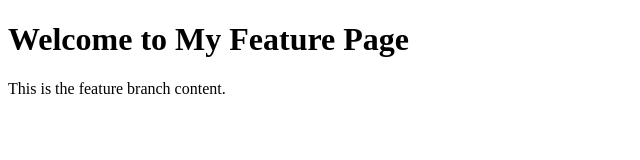
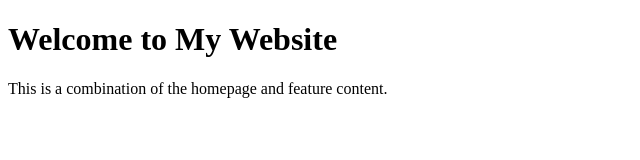
Before and after one commit to meguser/Git-Challenge, a plain HTML site: page index.html in a window 1280 px wide. Shown: the whole page, without its empty margins (0-640 px from the left). Drawn offline with Linux system fonts and the light colour scheme.

Commit message:
try to fix

```diff
--- a/index.html
+++ b/index.html
@@ -3,10 +3,10 @@
 <head>
     <meta charset="UTF-8">
     <meta name="viewport" content="width=device-width, initial-scale=1.0">
-    <title>My Feature Page</title>
+    <title>My Website</title>
 </head>
 <body>
-    <h1>Welcome to My Feature Page</h1>
-    <p>This is the feature branch content.</p>
+    <h1>Welcome to My Website</h1>
+    <p>This is a combination of the homepage and feature content.</p>
 </body>
 </html>
```
